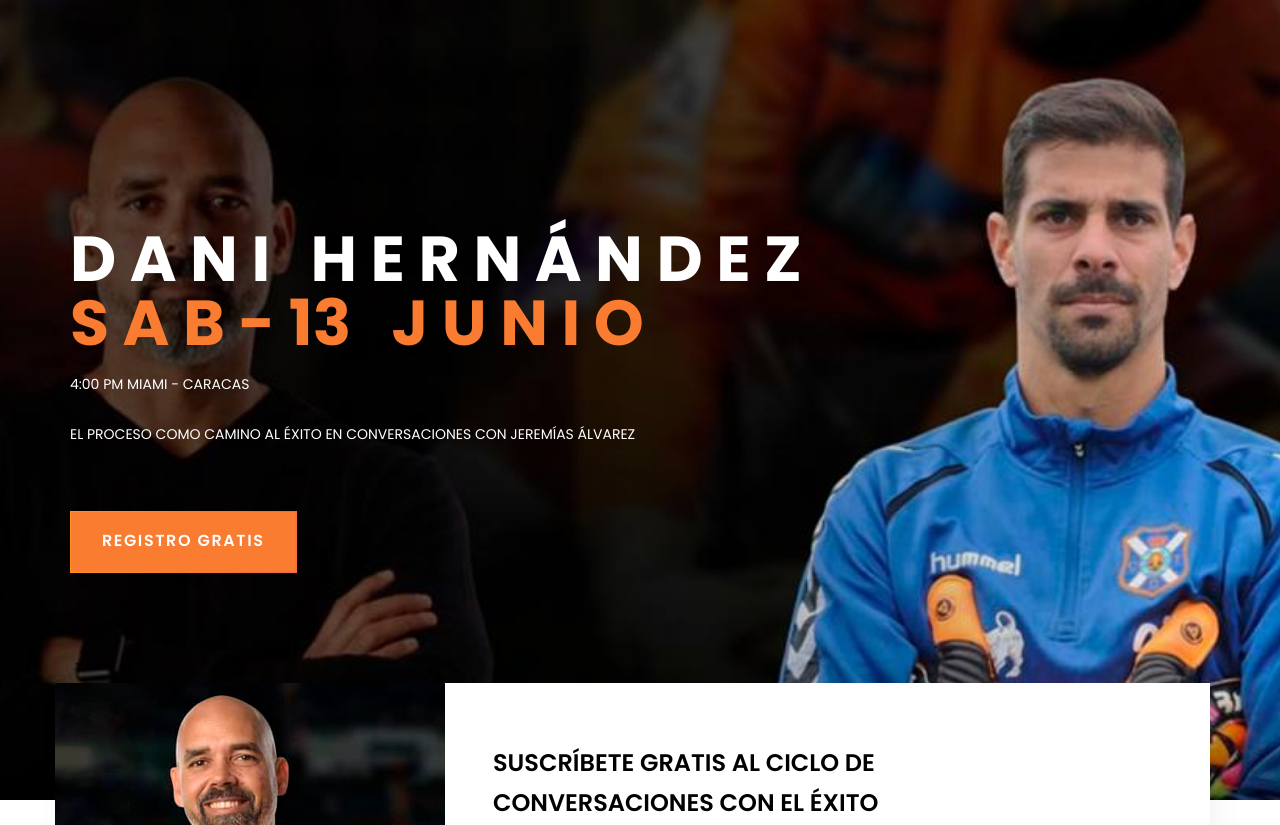
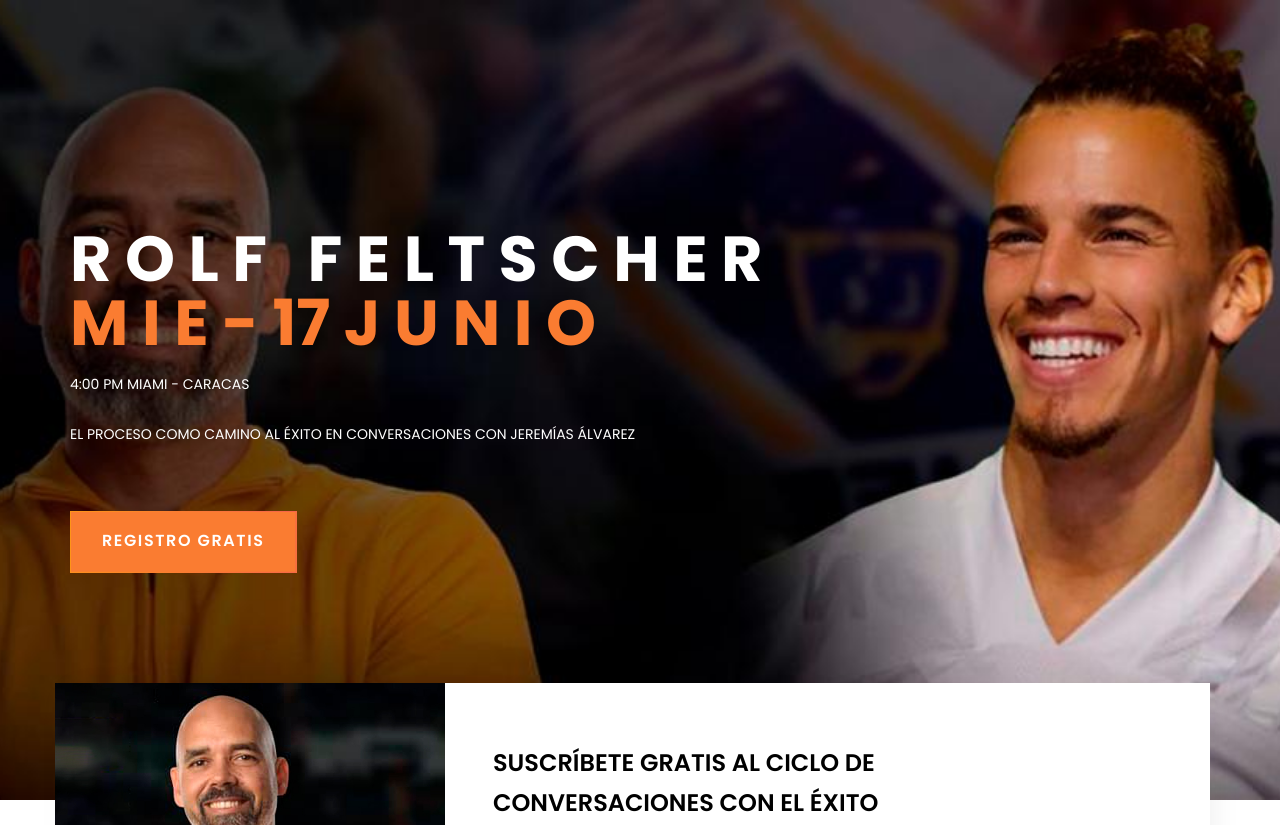
Before and after one commit to CreActiva/Jeremias-ConversacionesExito, a website: page index.html in a window 1280 px wide. Shown: the top 825 px of the page. Drawn offline with Linux system fonts and the light colour scheme; some packages are replaced by stand-ins of ours.

Commit message:
actualizado rolf feltscher

```diff
--- a/index.html
+++ b/index.html
@@ -82,7 +82,7 @@
   <div id="wrap">
     <main class="content" id="content">
 
-      <section class="bg-cover bg-center" style="background-image: url(./assets/demo/bg/dani-banner.jpeg);">
+      <section class="bg-cover bg-center" style="background-image: url(./assets/demo/bg/rolf-banner.jpeg);">
         <div class="bg-shadow-1 vc_row py-5 fullheight d-flex flex-wrap align-items-center">
           <div class="container">
             <div class="row">
@@ -90,13 +90,13 @@
                 <div class="ld-fancy-heading text-uppercase">
                   <h2 class="my-0 lh-1 text-white font-weight-bold split-text-applied ca-initvalues-applied lqd-animations-done" data-ca-options="{&quot;triggerHandler&quot;:&quot;inview&quot;,&quot;animationTarget&quot;:&quot;.split-inner&quot;,&quot;duration&quot;:700,&quot;delay&quot;:100,&quot;easing&quot;:&quot;easeOutQuint&quot;,&quot;direction&quot;:&quot;forward&quot;,&quot;initValues&quot;:{&quot;translateX&quot;:70,&quot;scaleX&quot;:1.5,&quot;opacity&quot;:0},&quot;animations&quot;:{&quot;translateX&quot;:0,&quot;scaleX&quot;:1,&quot;opacity&quot;:1}}"
                     data-custom-animations="true" data-fittext="true" data-fittext-options="{&quot;compressor&quot;:1,&quot;maxFontSize&quot;:&quot;100&quot;,&quot;minFontSize&quot;:&quot;50&quot;}" data-split-options="{&quot;type&quot;:&quot;chars, words&quot;}"
-                    data-split-text="true" style="font-size: 63.6px;"><span class="ld-fh-txt"><div style="position:relative;display:inline-block;" class="lqd-words split-unit lqd-unit-animation-done"><span data-text="Juanpi" class="split-inner" style="transform: translateX(0px) scaleX(1); opacity: 1;"><span class="split-txt"><div style="position:relative;display:inline-block;" class="lqd-chars split-unit lqd-unit-animation-done"><span data-text="J" class="split-inner" style="transform: translateX(0px) scaleX(1); opacity: 1;"><span class="split-txt">D</span></span>
+                    data-split-text="true" style="font-size: 63.6px;"><span class="ld-fh-txt"><div style="position:relative;display:inline-block;" class="lqd-words split-unit lqd-unit-animation-done"><span data-text="Juanpi" class="split-inner" style="transform: translateX(0px) scaleX(1); opacity: 1;"><span class="split-txt"><div style="position:relative;display:inline-block;" class="lqd-chars split-unit lqd-unit-animation-done"><span data-text="J" class="split-inner" style="transform: translateX(0px) scaleX(1); opacity: 1;"><span class="split-txt">R</span></span>
                 </div>
-                <div style="position:relative;display:inline-block;" class="lqd-chars split-unit lqd-unit-animation-done"><span data-text="u" class="split-inner" style="transform: translateX(0px) scaleX(1); opacity: 1;"><span class="split-txt">a</span></span>
+                <div style="position:relative;display:inline-block;" class="lqd-chars split-unit lqd-unit-animation-done"><span data-text="u" class="split-inner" style="transform: translateX(0px) scaleX(1); opacity: 1;"><span class="split-txt">o</span></span>
                 </div>
-                <div style="position:relative;display:inline-block;" class="lqd-chars split-unit lqd-unit-animation-done"><span data-text="a" class="split-inner" style="transform: translateX(0px) scaleX(1); opacity: 1;"><span class="split-txt">n</span></span>
+                <div style="position:relative;display:inline-block;" class="lqd-chars split-unit lqd-unit-animation-done"><span data-text="a" class="split-inner" style="transform: translateX(0px) scaleX(1); opacity: 1;"><span class="split-txt">l</span></span>
                 </div>
-                <div style="position:relative;display:inline-block;" class="lqd-chars split-unit lqd-unit-animation-done"><span data-text="n" class="split-inner" style="transform: translateX(0px) scaleX(1); opacity: 1;"><span class="split-txt">i</span></span>
+                <div style="position:relative;display:inline-block;" class="lqd-chars split-unit lqd-unit-animation-done"><span data-text="n" class="split-inner" style="transform: translateX(0px) scaleX(1); opacity: 1;"><span class="split-txt">f</span></span>
                 </div>
                 <div style="position:relative;display:inline-block;" class="lqd-chars split-unit lqd-unit-animation-done"><span data-text="n" class="split-inner" style="transform: translateX(0px) scaleX(1); opacity: 1;"><span class="split-txt"></span></span>
                 </div>
@@ -105,23 +105,23 @@
                 </span>
                 </span>
               </div>
-              <div style="position:relative;display:inline-block;" class="lqd-words split-unit lqd-unit-animation-done"><span data-text="Añor" class="split-inner" style="transform: translateX(0px) scaleX(1); opacity: 1;"><span class="split-txt"><div style="position:relative;display:inline-block;" class="lqd-chars split-unit lqd-unit-animation-done"><span data-text="A" class="split-inner" style="transform: translateX(0px) scaleX(1); opacity: 1;"><span class="split-txt">H</span></span>
+              <div style="position:relative;display:inline-block;" class="lqd-words split-unit lqd-unit-animation-done"><span data-text="Añor" class="split-inner" style="transform: translateX(0px) scaleX(1); opacity: 1;"><span class="split-txt"><div style="position:relative;display:inline-block;" class="lqd-chars split-unit lqd-unit-animation-done"><span data-text="A" class="split-inner" style="transform: translateX(0px) scaleX(1); opacity: 1;"><span class="split-txt">F</span></span>
               </div>
               <div style="position:relative;display:inline-block;" class="lqd-chars split-unit lqd-unit-animation-done"><span data-text="ñ" class="split-inner" style="transform: translateX(0px) scaleX(1); opacity: 1;"><span class="split-txt">e</span></span>
               </div>
-              <div style="position:relative;display:inline-block;" class="lqd-chars split-unit lqd-unit-animation-done"><span data-text="o" class="split-inner" style="transform: translateX(0px) scaleX(1); opacity: 1;"><span class="split-txt">r</span></span>
+              <div style="position:relative;display:inline-block;" class="lqd-chars split-unit lqd-unit-animation-done"><span data-text="o" class="split-inner" style="transform: translateX(0px) scaleX(1); opacity: 1;"><span class="split-txt">l</span></span>
               </div>
-              <div style="position:relative;display:inline-block;" class="lqd-chars split-unit lqd-unit-animation-done"><span data-text="r" class="split-inner" style="transform: translateX(0px) scaleX(1); opacity: 1;"><span class="split-txt">n</span></span>
+              <div style="position:relative;display:inline-block;" class="lqd-chars split-unit lqd-unit-animation-done"><span data-text="r" class="split-inner" style="transform: translateX(0px) scaleX(1); opacity: 1;"><span class="split-txt">t</span></span>
               </div>
-              <div style="position:relative;display:inline-block;" class="lqd-chars split-unit lqd-unit-animation-done"><span data-text="r" class="split-inner" style="transform: translateX(0px) scaleX(1); opacity: 1;"><span class="split-txt">á</span></span>
+              <div style="position:relative;display:inline-block;" class="lqd-chars split-unit lqd-unit-animation-done"><span data-text="r" class="split-inner" style="transform: translateX(0px) scaleX(1); opacity: 1;"><span class="split-txt">s</span></span>
               </div>
-              <div style="position:relative;display:inline-block;" class="lqd-chars split-unit lqd-unit-animation-done"><span data-text="r" class="split-inner" style="transform: translateX(0px) scaleX(1); opacity: 1;"><span class="split-txt">n</span></span>
+              <div style="position:relative;display:inline-block;" class="lqd-chars split-unit lqd-unit-animation-done"><span data-text="r" class="split-inner" style="transform: translateX(0px) scaleX(1); opacity: 1;"><span class="split-txt">c</span></span>
               </div>
-              <div style="position:relative;display:inline-block;" class="lqd-chars split-unit lqd-unit-animation-done"><span data-text="r" class="split-inner" style="transform: translateX(0px) scaleX(1); opacity: 1;"><span class="split-txt">d</span></span>
+              <div style="position:relative;display:inline-block;" class="lqd-chars split-unit lqd-unit-animation-done"><span data-text="r" class="split-inner" style="transform: translateX(0px) scaleX(1); opacity: 1;"><span class="split-txt">h</span></span>
               </div>
               <div style="position:relative;display:inline-block;" class="lqd-chars split-unit lqd-unit-animation-done"><span data-text="r" class="split-inner" style="transform: translateX(0px) scaleX(1); opacity: 1;"><span class="split-txt">e</span></span>
               </div>
-              <div style="position:relative;display:inline-block;" class="lqd-chars split-unit lqd-unit-animation-done"><span data-text="r" class="split-inner" style="transform: translateX(0px) scaleX(1); opacity: 1;"><span class="split-txt">z</span></span>
+              <div style="position:relative;display:inline-block;" class="lqd-chars split-unit lqd-unit-animation-done"><span data-text="r" class="split-inner" style="transform: translateX(0px) scaleX(1); opacity: 1;"><span class="split-txt">r</span></span>
               </div>
               </span>
               </span>
@@ -134,20 +134,18 @@
           <div class="ld-fancy-heading text-uppercase">
             <h2 class="mt-0 mb-3 lh-1 text-primary font-weight-bold split-text-applied ca-initvalues-applied lqd-animations-done" data-ca-options="{&quot;triggerHandler&quot;:&quot;inview&quot;,&quot;animationTarget&quot;:&quot;.split-inner&quot;,&quot;duration&quot;:700,&quot;startDelay&quot;:&quot;950&quot;,&quot;delay&quot;:100,&quot;easing&quot;:&quot;easeOutQuint&quot;,&quot;direction&quot;:&quot;forward&quot;,&quot;initValues&quot;:{&quot;scaleX&quot;:1.5,&quot;scaleY&quot;:1.5,&quot;opacity&quot;:0},&quot;animations&quot;:{&quot;scaleX&quot;:1,&quot;scaleY&quot;:1,&quot;opacity&quot;:1}}"
               data-custom-animations="true" data-fittext="true" data-fittext-options="{&quot;compressor&quot;:1,&quot;maxFontSize&quot;:&quot;100&quot;,&quot;minFontSize&quot;:&quot;50&quot;}" data-split-options="{&quot;type&quot;:&quot;chars, words&quot;}"
-              data-split-text="true" style="font-size: 63.6px;"><span class="ld-fh-txt"><div style="position:relative;display:inline-block;" class="lqd-words split-unit lqd-unit-animation-done"><span data-text="Mie&nbsp;-" class="split-inner" style="transform: scaleX(1) scaleY(1); opacity: 1;"><span class="split-txt"><div style="position:relative;display:inline-block;" class="lqd-chars split-unit lqd-unit-animation-done"><span data-text="M" class="split-inner" style="transform: scaleX(1) scaleY(1); opacity: 1;"><span class="split-txt">S</span></span>
+              data-split-text="true" style="font-size: 63.6px;"><span class="ld-fh-txt"><div style="position:relative;display:inline-block;" class="lqd-words split-unit lqd-unit-animation-done"><span data-text="Mie&nbsp;-" class="split-inner" style="transform: scaleX(1) scaleY(1); opacity: 1;"><span class="split-txt"><div style="position:relative;display:inline-block;" class="lqd-chars split-unit lqd-unit-animation-done"><span data-text="M" class="split-inner" style="transform: scaleX(1) scaleY(1); opacity: 1;"><span class="split-txt">M</span></span>
           </div>
-          <div style="position:relative;display:inline-block;" class="lqd-chars split-unit lqd-unit-animation-done"><span data-text="i" class="split-inner" style="transform: scaleX(1) scaleY(1); opacity: 1;"><span class="split-txt">a</span></span>
+          <div style="position:relative;display:inline-block;" class="lqd-chars split-unit lqd-unit-animation-done"><span data-text="i" class="split-inner" style="transform: scaleX(1) scaleY(1); opacity: 1;"><span class="split-txt">i</span></span>
           </div>
-          <div style="position:relative;display:inline-block;" class="lqd-chars split-unit lqd-unit-animation-done"><span data-text="e" class="split-inner" style="transform: scaleX(1) scaleY(1); opacity: 1;"><span class="split-txt">b</span></span>
+          <div style="position:relative;display:inline-block;" class="lqd-chars split-unit lqd-unit-animation-done"><span data-text="e" class="split-inner" style="transform: scaleX(1) scaleY(1); opacity: 1;"><span class="split-txt">e</span></span>
           </div>
           <div style="position:relative;display:inline-block;" class="lqd-chars split-unit lqd-unit-animation-done"><span data-text="-" class="split-inner" style="transform: scaleX(1) scaleY(1); opacity: 1;"><span class="split-txt">-</span></span>
           </div>
           </span>
           </span>
         </div>
-        <div style="position:relative;display:inline-block;" class="lqd-words split-unit lqd-unit-animation-done"><span data-text="3&nbsp;Junio" class="split-inner" style="transform: scaleX(1) scaleY(1); opacity: 1;"><span class="split-txt"><div style="position:relative;display:inline-block;" class="lqd-chars split-unit lqd-unit-animation-done"><span data-text="3" class="split-inner" style="transform: scaleX(1) scaleY(1); opacity: 1;"><span class="split-txt">13</span></span>
-        </div>
-        <div style="position:relative;display:inline-block;" class="lqd-chars split-unit lqd-unit-animation-done"><span data-text="&nbsp;" class="split-inner" style="transform: scaleX(1) scaleY(1); opacity: 1;"><span class="split-txt">&nbsp;</span></span>
+        <div style="position:relative;display:inline-block;" class="lqd-words split-unit lqd-unit-animation-done"><span data-text="3&nbsp;Junio" class="split-inner" style="transform: scaleX(1) scaleY(1); opacity: 1;"><span class="split-txt"><div style="position:relative;display:inline-block;" class="lqd-chars split-unit lqd-unit-animation-done"><span data-text="3" class="split-inner" style="transform: scaleX(1) scaleY(1); opacity: 1;"><span class="split-txt">17</span></span>
         </div>
         <div style="position:relative;display:inline-block;" class="lqd-chars split-unit lqd-unit-animation-done"><span data-text="J" class="split-inner" style="transform: scaleX(1) scaleY(1); opacity: 1;"><span class="split-txt">J</span></span>
         </div>
@@ -368,7 +366,7 @@
     <!-- /.container -->
   </section>
 
-  <section class="vc_row pt-150 pb-150 bg-cover bg-center" data-parallax="true" data-parallax-options="{&quot;parallaxBG&quot;: true}" style="background-image: url(./assets/demo/bg/dani-estadio.jpeg);">
+  <section class="vc_row pt-150 pb-150 bg-cover bg-center" data-parallax="true" data-parallax-options="{&quot;parallaxBG&quot;: true}" style="background-image: url(./assets/demo/bg/rolf-estadio.jpeg);">
     <div class="container">
       <div class="row">
         <div class="lqd-column col-md-8 col-md-offset-2 text-center">
@@ -380,7 +378,7 @@
 
           <div class="ld-fancy-heading mask-text text-uppercase">
             <p class="text-white ltr-sp-5 lh-1" data-ca-options="{&quot;triggerHandler&quot;:&quot;inview&quot;,&quot;animationTarget&quot;:&quot;.split-inner&quot;,&quot;duration&quot;:&quot;1200&quot;,&quot;startDelay&quot;:&quot;400&quot;,&quot;delay&quot;:&quot;200&quot;,&quot;easing&quot;:&quot;easeInOutQuint&quot;,&quot;direction&quot;:&quot;forward&quot;,&quot;initValues&quot;:{&quot;translateY&quot;:55},&quot;animations&quot;:{&quot;translateY&quot;:0}}"
-              data-custom-animations="true" data-fittext="true" data-fittext-options="{&quot;compressor&quot;:0.65,&quot;maxFontSize&quot;: 48,&quot;minFontSize&quot;: 36}" data-split-options="{&quot;type&quot;:&quot;words&quot;}" data-split-text="true"><span class="ld-fh-txt">Dani Hernández</span></p>
+              data-custom-animations="true" data-fittext="true" data-fittext-options="{&quot;compressor&quot;:0.65,&quot;maxFontSize&quot;: 48,&quot;minFontSize&quot;: 36}" data-split-options="{&quot;type&quot;:&quot;words&quot;}" data-split-text="true"><span class="ld-fh-txt">Rolf Feltscher</span></p>
           </div>
           <!-- /.ld-fancy-heading -->
 
@@ -395,7 +393,7 @@
 
         <div class="lqd-column col-md-12 text-center">
           <!-- link youtube -->
-          <a href="https://youtu.be/HOImz2HmLTU" class="btn btn-naked fresco btn-icon-block btn-icon-top btn-icon-xlg btn-icon-circle btn-icon-bordered">
+          <a href="" class="btn btn-naked fresco btn-icon-block btn-icon-top btn-icon-xlg btn-icon-circle btn-icon-bordered">
             <span>
 									<span class="btn-icon font-size-22">
 										<i class="fa fa-play"></i>
@@ -732,6 +730,21 @@
                 <!-- /.fancy-box -->
               </div>
 
+              <div class="lqd-column carousel-item col-md-3 col-sm-6">
+                <div class="fancy-box content-box-heading-sm fancy-box-classes">
+                  <figure class="fancy-box-image"><img alt="BootCamp Circuitss" src="./assets/demo/misc/dani.jpeg" /></figure>
+
+                  <div class="fancy-box-contents">
+                    <div class="fancy-box-info">
+                      <h3>Dani Hernández</h3>
+                      <span class="trainer">Futbolista Profesional</span></div>
+                    <!-- /.fancy-box-info -->
+                  </div>
+                  <!-- /.fancy-box-contents -->
+                </div>
+                <!-- /.fancy-box -->
+              </div>
+
               <!-- /.lqd-column carousel-item col-md-3 col-sm-6 -->
             </div>
             <!-- /.carousel-items -->
```
Also changed, not shown: gracias.html (+15 -0 lines), assets/demo/bg/rolf-banner.jpeg (added), assets/demo/bg/rolf-estadio.jpeg (added), assets/demo/misc/dani.jpeg (added).
